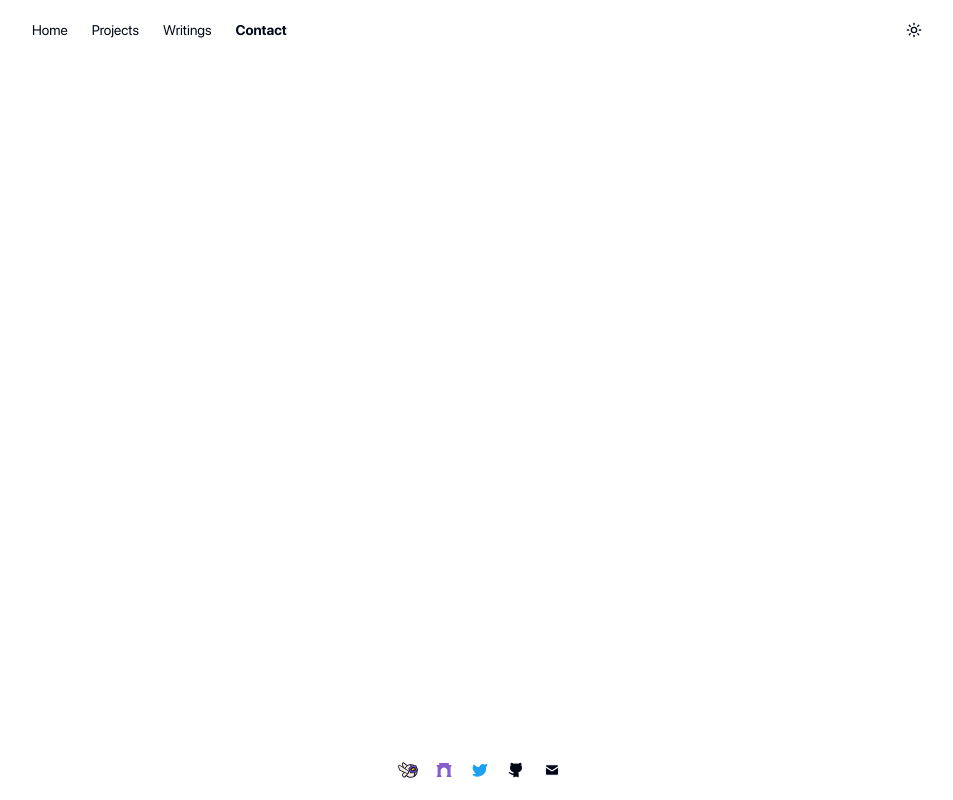
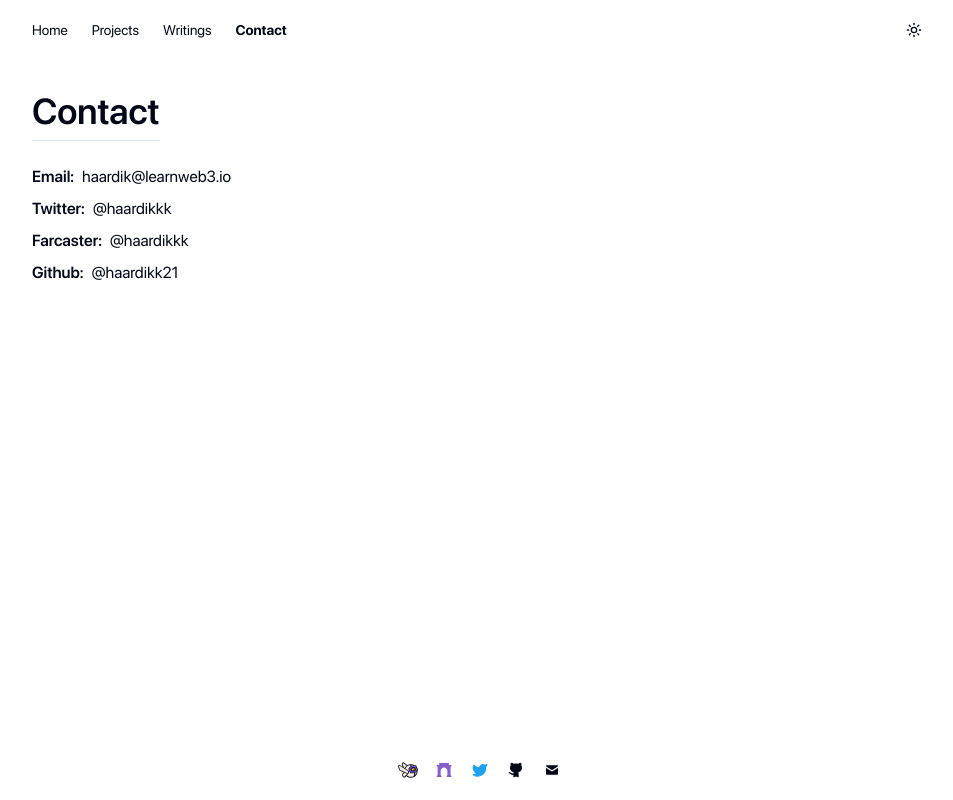
Before and after one commit to haardikk21/haardik.dev, a Next.js app: page /contact in a window 1280 px wide. Shown: the whole page, without its empty margins (160-1113 px from the left). Built offline with nearby package versions, Linux system fonts and the light colour scheme.

Commit message:
add contact page

```diff
--- a/src/app/contact/page.tsx
+++ b/src/app/contact/page.tsx
@@ -1,3 +1,33 @@
 export default function Contact() {
-  return null;
+  return (
+    <div className="flex w-full items-center justify-between py-8">
+      <div className="flex max-w-prose flex-col justify-between">
+        <div className="flex w-fit items-end border-b pb-2">
+          <h2 className="text-4xl font-semibold">Contact</h2>
+        </div>
+
+        <ul role="list" className="mt-6 flex flex-col gap-2">
+          <li className="flex items-center gap-2">
+            <span className="font-semibold">Email:</span>
+            <a href="mailto:haardik@learnweb3.io">haardik@learnweb3.io</a>
+          </li>
+
+          <li className="flex items-center gap-2">
+            <span className="font-semibold">Twitter:</span>
+            <a href="https://twitter.com/haardikkk">@haardikkk</a>
+          </li>
+
+          <li className="flex items-center gap-2">
+            <span className="font-semibold">Farcaster:</span>
+            <a href="https://warpcast.com/haardikkk">@haardikkk</a>
+          </li>
+
+          <li className="flex items-center gap-2">
+            <span className="font-semibold">Github:</span>
+            <a href="https://github.com/haardikk21">@haardikk21</a>
+          </li>
+        </ul>
+      </div>
+    </div>
+  );
 }
--- a/src/app/writings/page.tsx
+++ b/src/app/writings/page.tsx
@@ -1,3 +1,23 @@
+import { Card, CardContent, CardHeader, CardTitle } from '@/components/ui/card';
+
 export default function Writings() {
-  return null;
+  return (
+    <div className="flex w-full items-center justify-between py-8">
+      <div className="flex max-w-prose flex-col justify-between">
+        <div className="flex w-fit items-end border-b pb-2">
+          <h2 className="text-4xl font-semibold">Writings</h2>
+        </div>
+
+        <Card className="mx-auto mt-6 w-fit">
+          <CardHeader>
+            <CardTitle>Work in Progress</CardTitle>
+          </CardHeader>
+          <CardContent>
+            I&apos;m working on aggregating all my work in one place. Stay
+            tuned!
+          </CardContent>
+        </Card>
+      </div>
+    </div>
+  );
 }
```
